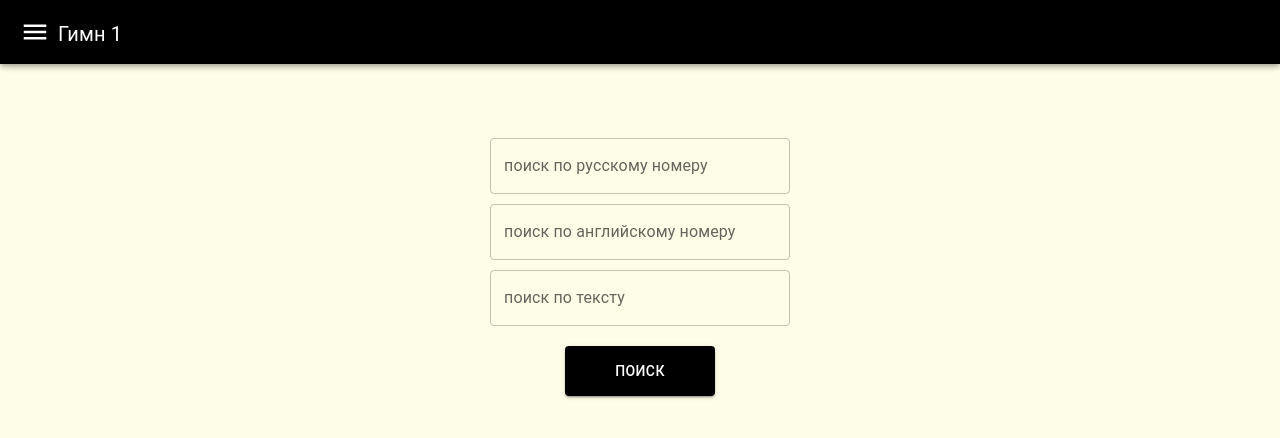
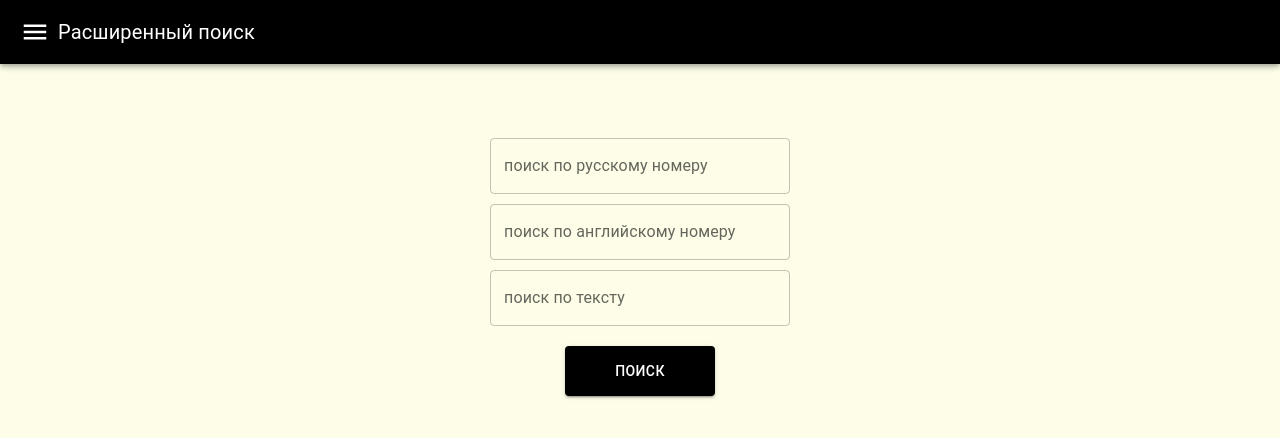
Before and after one commit to gorshipaktsyan/russian-hymns, a React app: page /russian-hymns/search in a window 1280 px wide. Shown: the top 438 px of the page. Built offline with nearby package versions, Linux system fonts and the light colour scheme; a web font is replaced by a local one.

Commit message:
fix bugs

```diff
--- a/src/Layout/index.js
+++ b/src/Layout/index.js
@@ -49,13 +49,14 @@ function Layout() {
    }
  }*/
   useEffect(() => {
-    const currentHymn = hymns.find((h) => currentNumber.includes(h.number));
-
-    setTitle(
-      currentNumber.length > 1
-        ? "Гимны"
-        : `Гимн ${currentNumber}<sup>${currentHymn.sign}</sup>`
-    );
+    if (pathname === "/russian-hymns") {
+      const currentHymn = hymns.find((h) => currentNumber.includes(h.number));
+      setTitle(
+        currentNumber.length > 1
+          ? "Гимны"
+          : `Гимн ${currentNumber}<sup>${currentHymn?.sign}</sup>`
+      );
+    }
   }, [currentNumber]);
 
   const handleDrawerToggle = () => {
--- a/src/view/pages/Search/index.js
+++ b/src/view/pages/Search/index.js
@@ -30,7 +30,7 @@ function Search({ setCurrentNumber }) {
     const numbers = input.split(",").map((num) => Number(num.trim()));
     const matchingHymns = hymns.filter((h) => numbers.includes(h[property]));
     const resultNumbers = matchingHymns.map((h) => h.number);
-    setCurrentNumber(resultNumbers);
+    resultNumbers.length && setCurrentNumber(resultNumbers);
     return resultNumbers;
   }
   // eslint-disable-next-line react-hooks/exhaustive-deps
@@ -49,7 +49,6 @@ function Search({ setCurrentNumber }) {
       setCurrentNumber([randomNumber]);
       number = [randomNumber];
     }
-
     if (number.length) {
       historyStore.set("searchedHymns", number);
       navigate("/russian-hymns");
```
